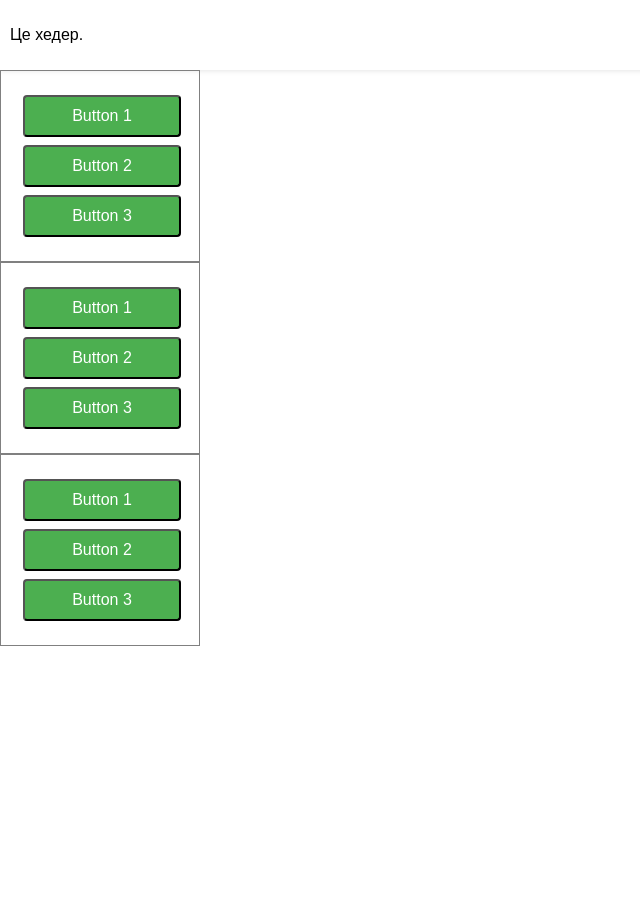
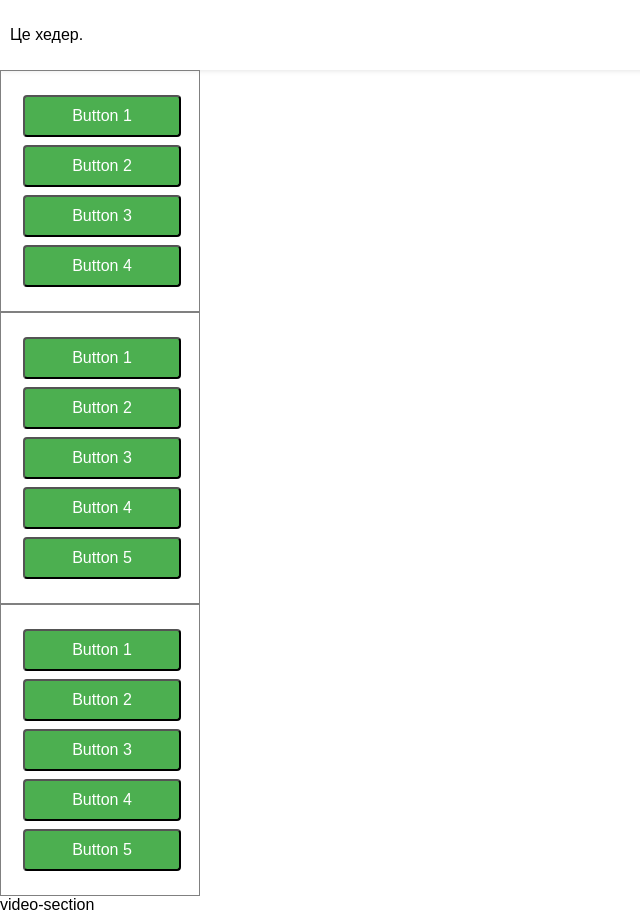
Before and after one commit to raccoontop/racconrop.github.io, a plain HTML site: page lab 3/lab3.html in a window 1280 px wide. Shown: the whole page, without its empty margins (0-640 px from the left). Before the commit the page ends 800 px from the top, so only its background shows below. Drawn offline with Linux system fonts and the light colour scheme.

Commit message:
Update lab3.html

```diff
--- a/lab 3/lab3.html
+++ b/lab 3/lab3.html
@@ -19,17 +19,24 @@
             <button class="my-button">Button 1</button>
             <button class="my-button">Button 2</button>
             <button class="my-button">Button 3</button>
+            <button class="my-button">Button 4</button>
            </div>
             <div class="item">
             <button class="my-button">Button 1</button>
             <button class="my-button">Button 2</button>
             <button class="my-button">Button 3</button>
+            <button class="my-button">Button 4</button>
+            <button class="my-button">Button 5</button>
             </div>
             <div class="item">
             <button class="my-button">Button 1</button>
             <button class="my-button">Button 2</button>
             <button class="my-button">Button 3</button>
-            </div>
+            <button class="my-button">Button 4</button>
+            <button class="my-button">Button 5</button>
+            </div>  video-section
+        </div>
+        <div class="video-section">
         </div>
     </main>
 </body>
```
